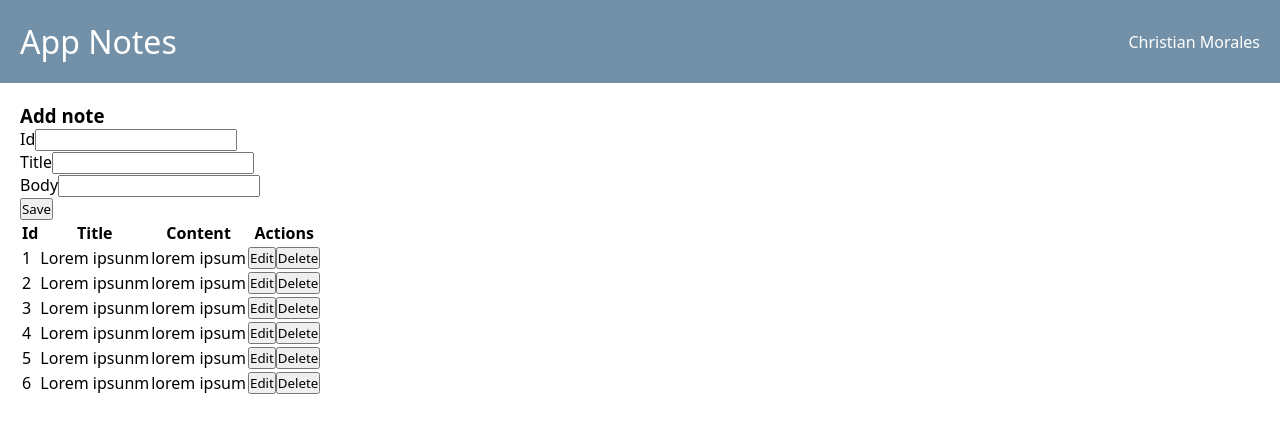
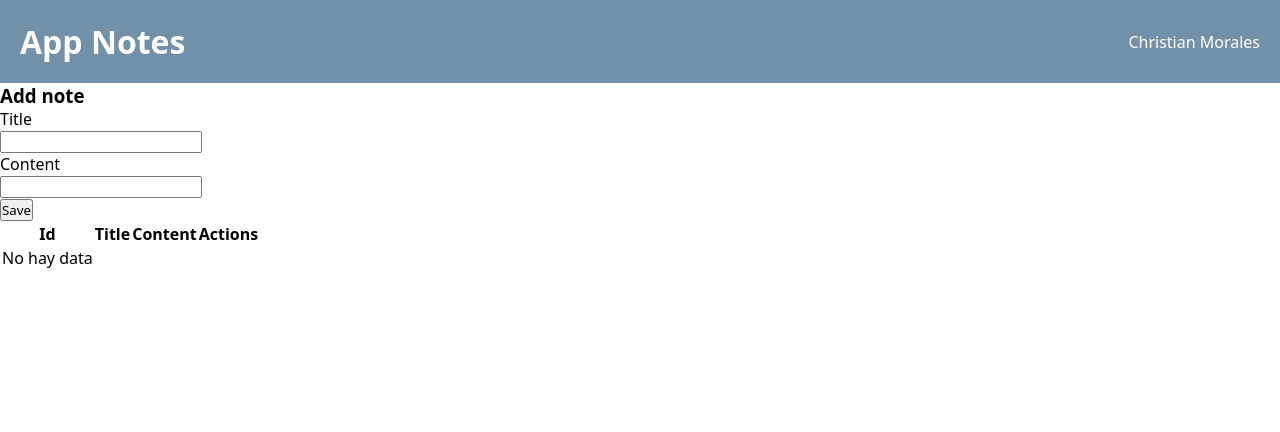
Before and after one commit to christianmoraless/app-notes-test, a React app: page / in a window 1280 px wide. Shown: the top 432 px of the page. Built offline with nearby package versions, Linux system fonts and the light colour scheme; the HTML template or start-up script is replaced by a standard one.

Commit message:
updating notes

```diff
--- a/src/App.tsx
+++ b/src/App.tsx
@@ -7,16 +7,30 @@ import { Note } from "./interfaces";
 
 function App() {
   const [notes, setNotes] = useState<Note[]>(data);
+  const [editData, setEditData] = useState<Note>();
+
   const addNote = (note: Note) => {
     setNotes([...notes, note]);
+  };
+
+  const updateNote = (note: Note) => {
+    const newNote = notes.map((el) => {
+      return el.id === note.id ? note : el;
+    });
+    setNotes(newNote);
+    setEditData(null!);
   };
 
   return (
     <React.Fragment>
       <Header />
       <Container>
-        <AddNote addNote={addNote} />
-        <Table note={notes} />
+        <AddNote
+          addNote={addNote}
+          editData={editData!}
+          updateNote={updateNote}
+        />
+        <Table note={notes} setEditData={setEditData} />
       </Container>
     </React.Fragment>
   );
--- a/src/components/AddNote.tsx
+++ b/src/components/AddNote.tsx
@@ -1,4 +1,4 @@
-import { ChangeEvent, FC, useState } from "react";
+import { ChangeEvent, FC, useEffect, useState } from "react";
 import { Note } from "../interfaces";
 
 const form = {
@@ -7,9 +7,11 @@ const form = {
 };
 interface Props {
   addNote: (note: Note) => void;
+  editData: any;
+  updateNote: any;
 }
 
-export const AddNote: FC<Props> = ({ addNote }) => {
+export const AddNote: FC<Props> = ({ addNote, editData, updateNote }) => {
   const [formData, setFormData] = useState<Note>(form);
 
   const handleInputChange = (event: ChangeEvent<HTMLInputElement>) => {
@@ -21,41 +23,82 @@ export const AddNote: FC<Props> = ({ addNote }) => {
 
   const handleSubmit = (event: React.FormEvent<HTMLFormElement>) => {
     event.preventDefault();
+    if (formData.title && formData.body) {
+      if (editData) {
+        updateNote(formData);
+      } else {
+        formData.id = Date.now();
+        addNote(formData);
+        setFormData({
+          title: "",
+          body: "",
+          id: null!,
+        });
+      }
+    }
     addNote(formData);
   };
 
+  useEffect(() => {
+    if (editData) {
+      setFormData(editData);
+    } else {
+      setFormData({
+        title: "",
+        body: "",
+        id: 0,
+      });
+    }
+  }, [editData]);
+
   return (
     <div>
-      <div>
-        <h3>Add note</h3>
+      <div className="">
+        <h3 className="text-base font-semibold leading-7 text-gray-900">
+          Add note
+        </h3>
         <form onSubmit={handleSubmit}>
-          <div>
-            <label>Id</label>
-            <input readOnly={true} type="number" name="id" />
-          </div>
-          <div>
-            <label>Title</label>
+          <div className="grid grid-cols-1 gap-x-6 gap-y-8 sm:grid-cols-6">
+            <div className="sm:col-span-4">
+              <label className="block text-sm font-medium leading-6 text-gray-900">
+                Title
+              </label>
+              <div className="mt-2">
+                <div className="flex rounded-md shadow-sm ring-gray-300 sm:max-w-md">
                   <input
                     type="text"
-              id=""
-              placeholder=""
                     name="title"
                     value={formData.title}
                     onChange={handleInputChange}
+                    className="block w-full rounded-md border-0 py-1.5 pl-7 pr-20 text-gray-900 ring-1 ring-inset ring-gray-300 placeholder:text-gray-400 focus:outline-none sm:text-sm sm:leading-6"
                   />
                 </div>
-          <div>
-            <label>Body</label>
+              </div>
+            </div>
+          </div>
+          <div className="grid grid-cols-1 gap-x-6 gap-y-8 sm:grid-cols-6">
+            <div className="sm:col-span-4">
+              <label className="block text-sm font-medium leading-6 text-gray-900">
+                Content
+              </label>
+              <div className="mt-2">
+                <div className="flex rounded-md shadow-sm ring-gray-300 sm:max-w-md">
                   <input
                     type="text"
-              id=""
-              placeholder=""
                     name="body"
                     value={formData.body}
                     onChange={handleInputChange}
+                    className="block w-full rounded-md border-0 py-1.5 pl-7 pr-20 text-gray-900 ring-1 ring-inset ring-gray-300 placeholder:text-gray-400 focus:outline-none sm:text-sm sm:leading-6"
                   />
                 </div>
-          <button type="submit">Save</button>
+              </div>
+            </div>
+          </div>
+          <button
+            type="submit"
+            className="px-5 py-1.5 bg-[#1E293B] mt-2 rounded-md text-[#fff] text-sm">
+            Save
+          </button>
         </form>
       </div>
     </div>
--- a/src/components/Container.tsx
+++ b/src/components/Container.tsx
@@ -4,5 +4,5 @@ interface Props {
   children: React.ReactNode;
 }
 export const Container: FC<Props> = ({ children }) => {
-  return <div className="container">{children}</div>;
+  return <div className="p-10 mx-auto">{children}</div>;
 };
--- a/src/components/Table.tsx
+++ b/src/components/Table.tsx
@@ -3,31 +3,36 @@ import { Note } from "../interfaces";
 
 interface Props {
   note: Note[];
+  setEditData: (state: Note) => void;
 }
-export const Table: FC<Props> = ({ note }) => {
-  useEffect(() => {}, []);
-
+export const Table: FC<Props> = ({ note, setEditData }) => {
   return (
-    <table className="table-auto">
-      <thead>
+    <table className="table-auto mt-8 w-full">
+      <thead className="bg-[#7291A8] text-[#fff]">
         <tr>
-          <th>Id</th>
-          <th>Title</th>
-          <th>Content</th>
-          <th>Actions</th>
+          <th className="text-left font-semibold py-2 px-3">Id</th>
+          <th className="text-left font-semibold py-2 px-3">Title</th>
+          <th className="text-left font-semibold py-2 px-3">Content</th>
+          <th className="text-left font-semibold py-2 px-3">Actions</th>
         </tr>
       </thead>
       <tbody>
         {note.length === 0
           ? "No hay data"
           : note.map((item, key) => (
-              <tr key={key}>
-                <td>{item.id}</td>
-                <td>{item.title}</td>
-                <td>{item.body}</td>
-                <td>
-                  <button>Edit</button>
-                  <button>Delete</button>
+              <tr key={key} className="hover:bg-[#fafafa]">
+                <td className="py-2 px-3">{item.id}</td>
+                <td className="py-2 px-3">{item.title}</td>
+                <td className="py-2 px-3">{item.body}</td>
+                <td className="py-2 px-3">
+                  <button
+                    className="bg-[#1E293B] px-5 py-1.5 text-[#fff] text-sm rounded-md text-sm"
+                    onClick={() => setEditData(item)}>
+                    Update
+                  </button>
+                  <button className="bg-[#1E293B] ms-5 px-5 py-1.5 text-[#fff] text-sm rounded-md text-sm">
+                    Delete
+                  </button>
                 </td>
               </tr>
             ))}
--- a/src/data/index.ts
+++ b/src/data/index.ts
@@ -1,32 +1,32 @@
 export const data = [
-  {
-    id: 1,
-    title: "Lorem ipsunm",
-    body: "lorem ipsum",
-  },
-  {
-    id: 2,
-    title: "Lorem ipsunm",
-    body: "lorem ipsum",
-  },
-  {
-    id: 3,
-    title: "Lorem ipsunm",
-    body: "lorem ipsum",
-  },
-  {
-    id: 4,
-    title: "Lorem ipsunm",
-    body: "lorem ipsum",
-  },
-  {
-    id: 5,
-    title: "Lorem ipsunm",
-    body: "lorem ipsum",
-  },
-  {
-    id: 6,
-    title: "Lorem ipsunm",
-    body: "lorem ipsum",
-  },
+  // {
+  //   id: 1,
+  //   title: "Lorem ipsunm",
+  //   body: "lorem ipsum",
+  // },
+  // {
+  //   id: 2,
+  //   title: "Lorem ipsunm",
+  //   body: "lorem ipsum",
+  // },
+  // {
+  //   id: 3,
+  //   title: "Lorem ipsunm",
+  //   body: "lorem ipsum",
+  // },
+  // {
+  //   id: 4,
+  //   title: "Lorem ipsunm",
+  //   body: "lorem ipsum",
+  // },
+  // {
+  //   id: 5,
+  //   title: "Lorem ipsunm",
+  //   body: "lorem ipsum",
+  // },
+  // {
+  //   id: 6,
+  //   title: "Lorem ipsunm",
+  //   body: "lorem ipsum",
+  // },
 ];
--- a/src/styles/index.css
+++ b/src/styles/index.css
@@ -12,11 +12,3 @@ header{
     background: #7291A8;
     color: #fff;
 }
-
-header h1{
-    font-weight: normal;
-}
-
-.container{
-    padding: 20px;
-}
```
Lines whose indentation alone changed are shown as unchanged.
